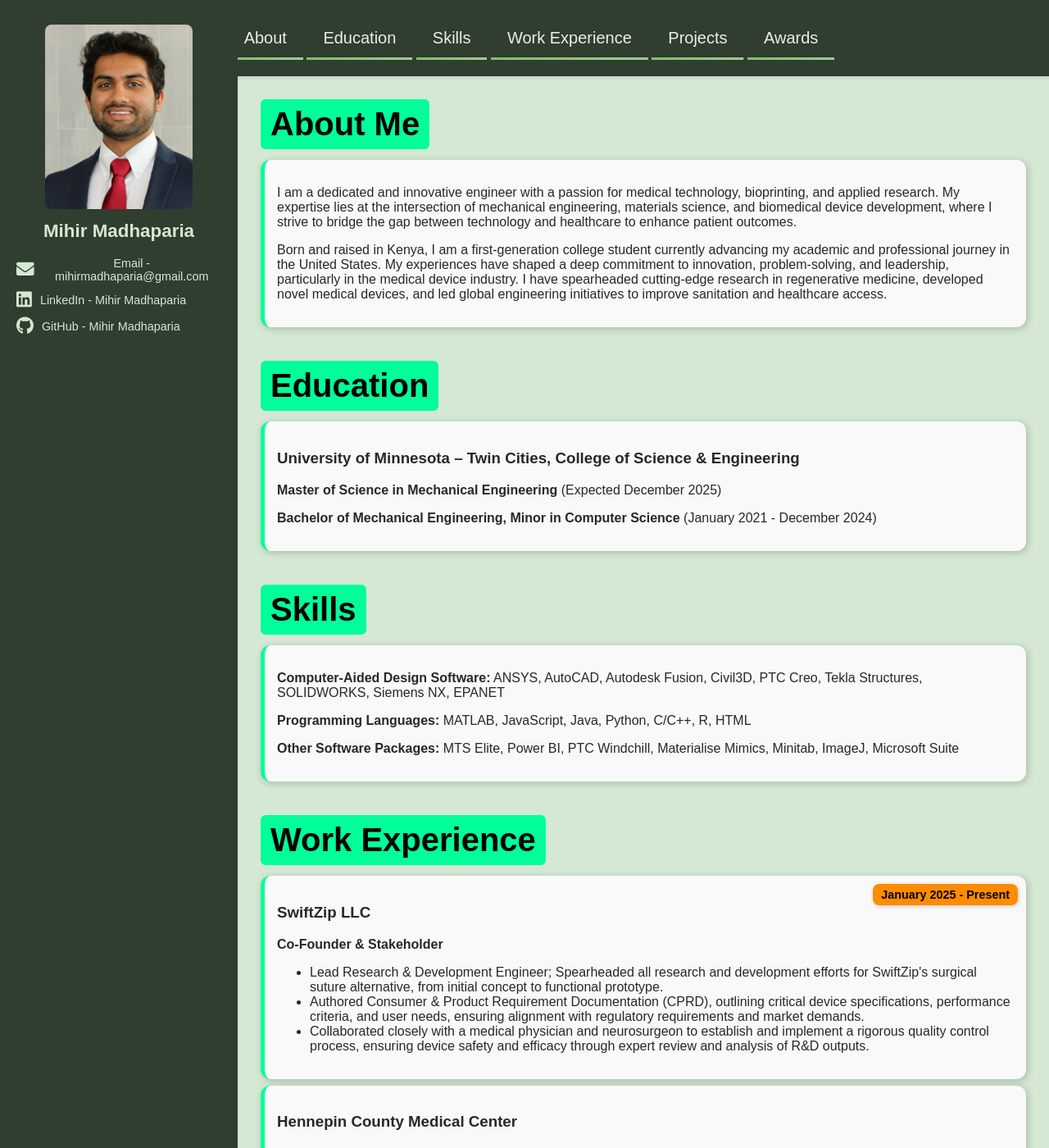
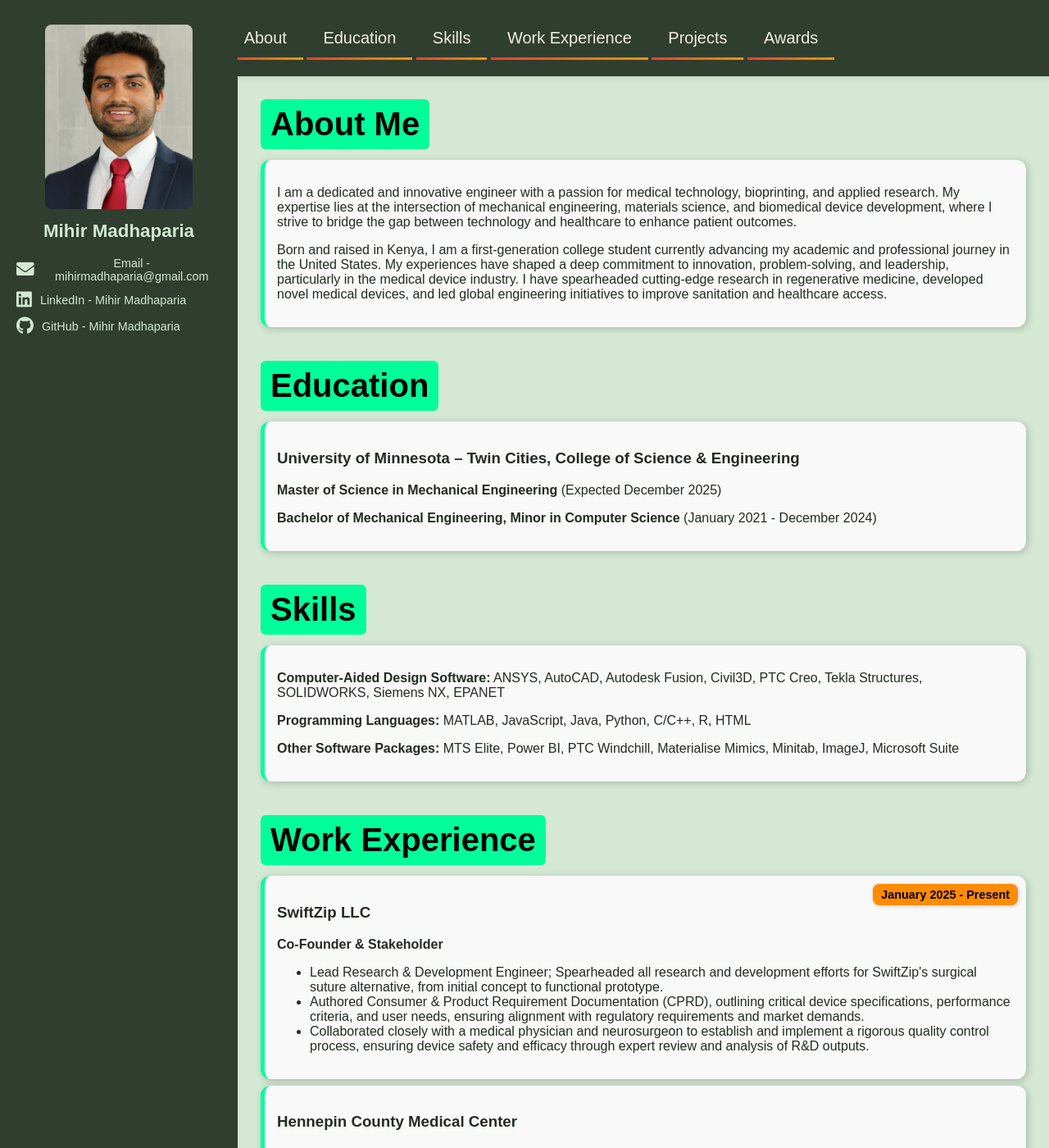
Before and after one commit to mihirmadhaparia/mihirmadhaparia.github.io, a Jekyll site: the page built from README.md, in a window 1280 px wide and 1400 px high. Shown: the whole window at 82% size. Built offline with Jekyll 4.4.1, drawn with Linux system fonts in a browser that asks for light colours; our own code applies the rules of GitHub Pages for plain Markdown files.

Commit message:
Update style.css

```diff
--- a/assets/css/style.css
+++ b/assets/css/style.css
@@ -104,18 +104,7 @@ nav a {
     font-size: 20px;
     position: relative;
     transition: color 0.3s ease-in-out, font-size 0.3s ease-in-out;
-    background:
-        linear-gradient(
-          to right,
-          rgba(153, 223, 123, 0.8),
-          rgba(197, 235, 181, 0.8)
-        ),
-        linear-gradient(
-          to right,
-          rgba(255, 125, 70, 1),
-          rgba(255, 125, 70, 1),
-          rgba(255, 110, 65, 1)
-    );
+    background: linear-gradient(to right, #FF3B30, #FF9500);
     background-size: 100% 3px, 0 3px;
     background-position: 100% 100%, 0 100%;
     background-repeat: no-repeat;
```
